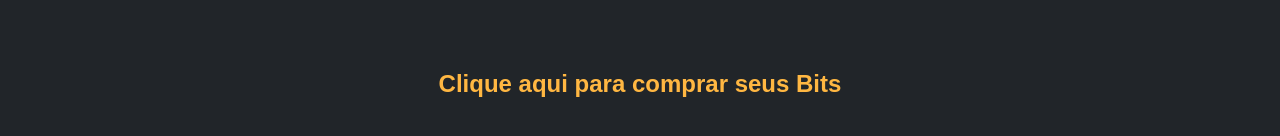
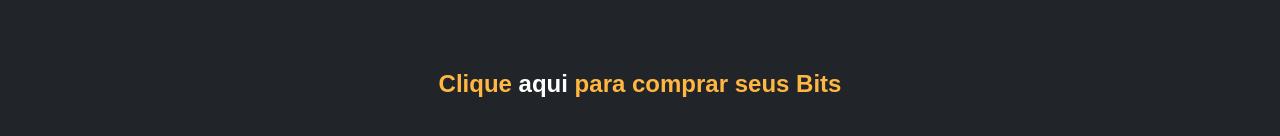
Before and after one commit to DriRaYV/Cripto_Website, a React (Create React App) app in the folder main_folder/cadastro/: page /inicio in a window 1280 px wide. Shown: the part 640-776 px from the top of the page. Built offline with nearby package versions, Linux system fonts and the light colour scheme; no server answers.

Commit message:
arrumando a merda do botão

```diff
--- a/main_folder/cadastro/src/loginComp/userLogin.css
+++ b/main_folder/cadastro/src/loginComp/userLogin.css
@@ -104,6 +104,9 @@
     height: 50px;
     background-color: var(--cor-fonte-principal);
     color: var(--cor-fonte-botao);
+    display: flex;
+    justify-content: center;
+    align-items: center;
     font-weight: 600;
     border: 0;
     border-radius: 20px;
--- a/main_folder/cadastro/src/menuComp/menu.css
+++ b/main_folder/cadastro/src/menuComp/menu.css
@@ -98,3 +98,7 @@
     text-align: center;
     color: #FFB742;
 }
+
+#link{
+    color:#fff
+}
--- a/main_folder/cadastro/src/menuComp/menu.js
+++ b/main_folder/cadastro/src/menuComp/menu.js
@@ -91,7 +91,7 @@
           </div>
         </div>
       </div>
-      <h2>Clique aqui para comprar seus Bits</h2>
+      <h2>Clique <Link to='/comprar' id="link">aqui</Link> para comprar seus Bits</h2>
   </div>
 );
   }
```
